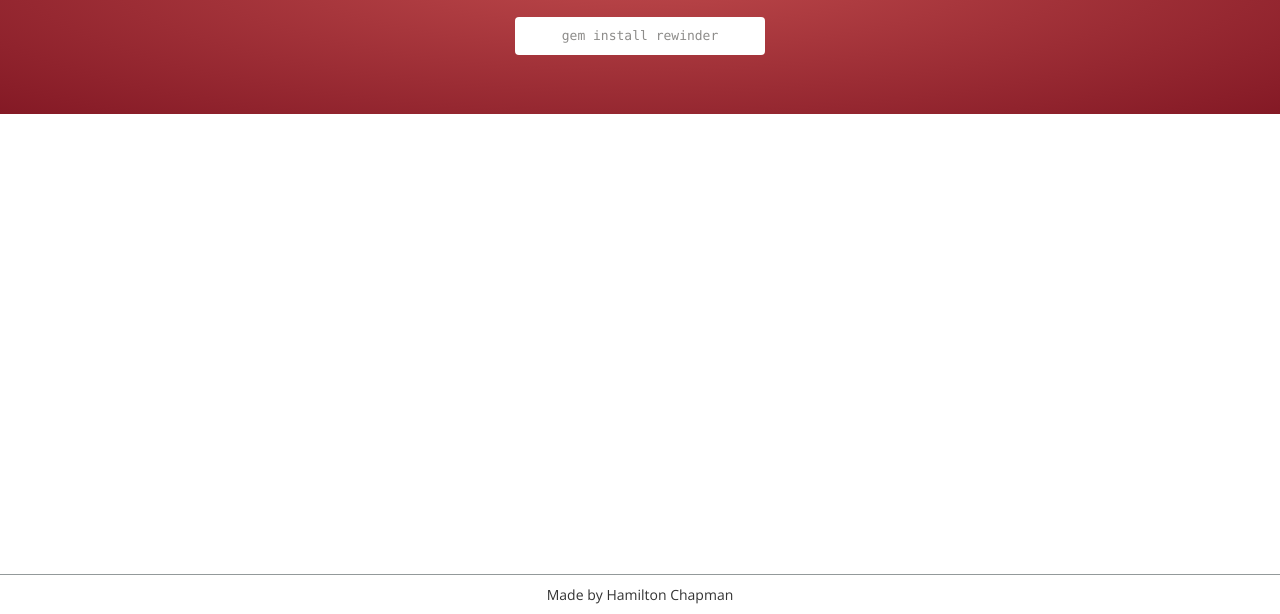
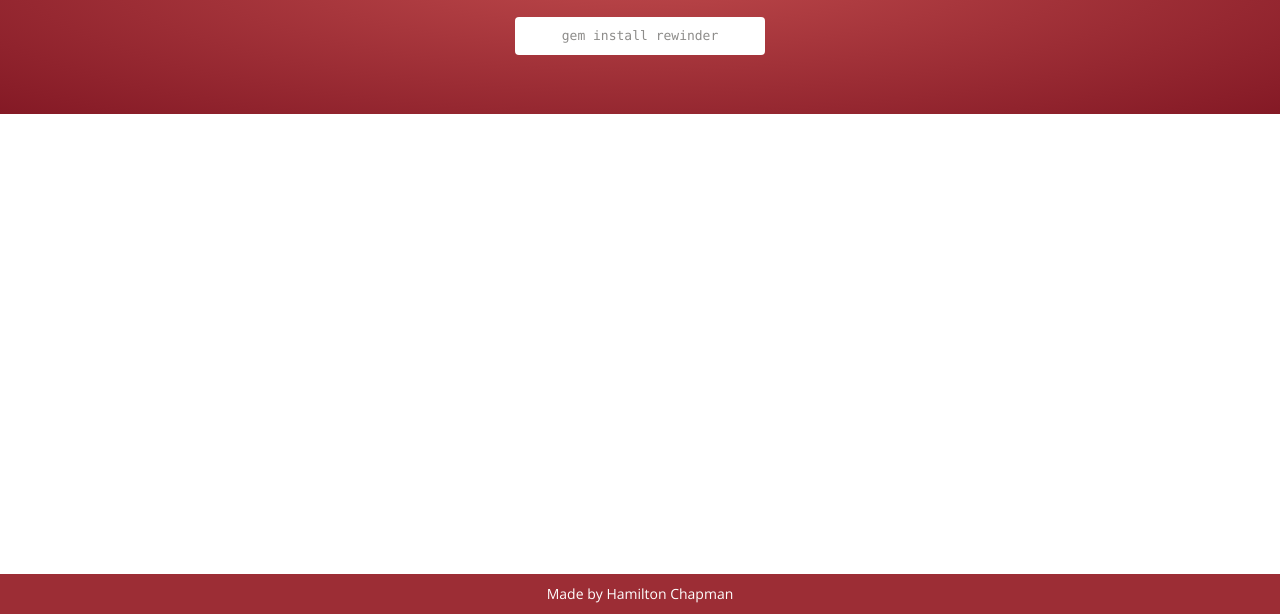
Before and after one commit to hamchapman/rewinder, a plain HTML site: page index.html in a window 1280 px wide. Shown: the part 186-800 px from the top of the page. Drawn offline with nearby package versions, Linux system fonts and the light colour scheme.

Commit message:
Some footer styling

```diff
--- a/index.html
+++ b/index.html
@@ -31,6 +31,12 @@
         <div class="description">Rewinder goes back through the git history of your site and creates a timelapse video showing how it's changed visually</div>
         <pre class="gem-install"> gem install rewinder </pre>
       </header>
+
+      <section class="main-content">
+        <section class="pane ">
+
+
+      </section>
 
       <footer class="footer">
         <div class="made-by-text">
@@ -78,9 +84,8 @@
       /* Set the fixed height of the footer here */
       height: 40px;
       font-size: 14px;
-      border-style: solid ;
-      border-width: 1px 0 0 0;
-      border-color: #93999a;
+      color: #FFF;
+      background: #9C2D35;
     }
 
     .made-by-text {
```
